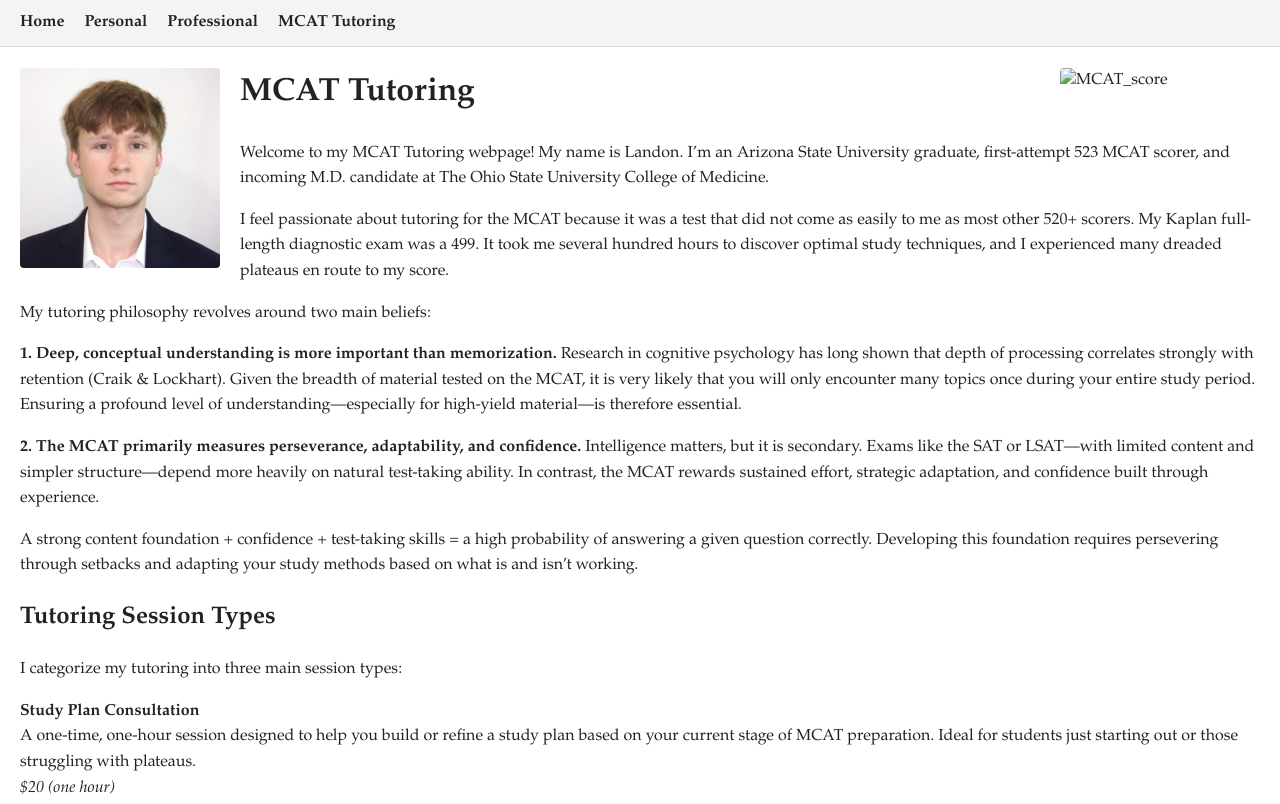
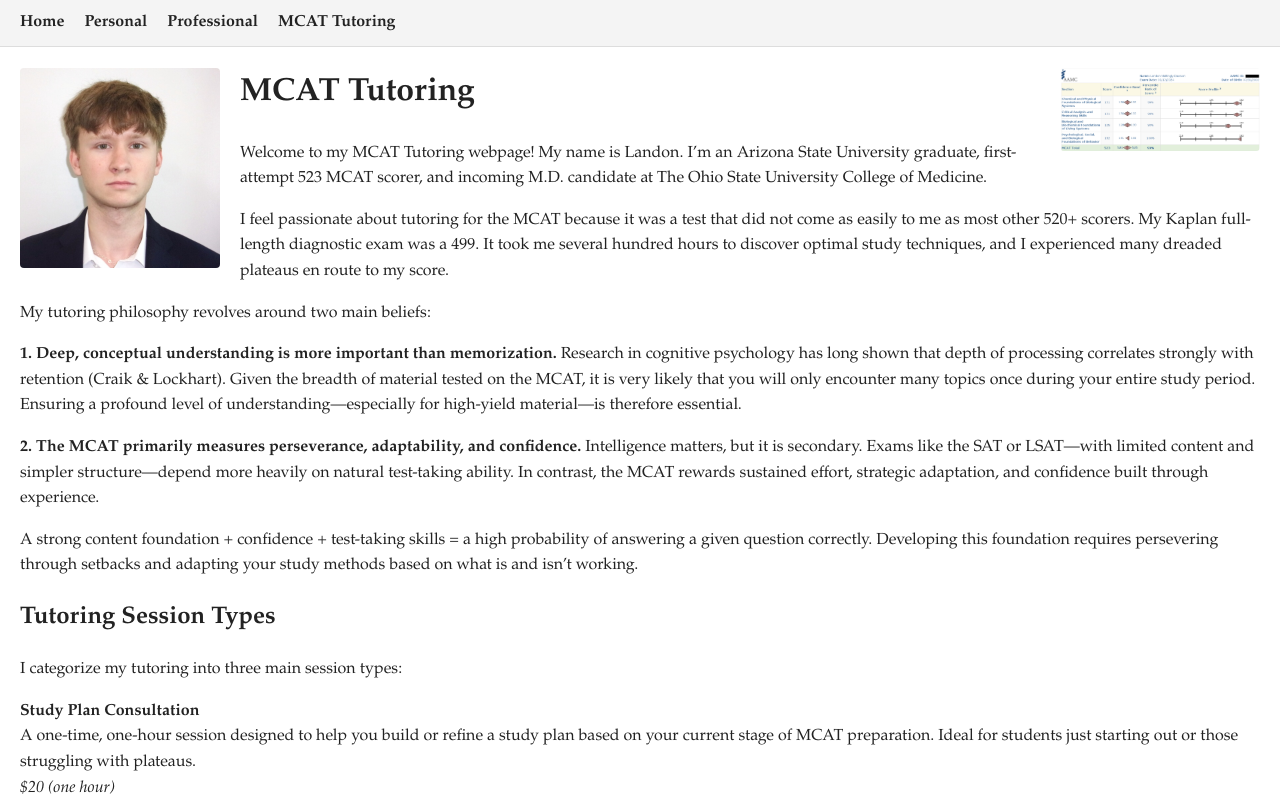
Before and after one commit to la-mattingly/la-mattingly, a plain HTML site: page mcat.html in a window 1280 px wide. Shown: the top 804 px of the page. Drawn offline with Linux system fonts and the light colour scheme.

Commit message:
Update mcat.html

```diff
--- a/mcat.html
+++ b/mcat.html
@@ -30,7 +30,7 @@
          alt="headshot"
          class="headshot">
 
-    <img src="images/Mattingly-Dawson_MCAT.pdf"
+    <img src="images/Mattingly_Dawson_MCAT.jpg"
          alt="MCAT_score"
          class="MCAT_score">
 
```
